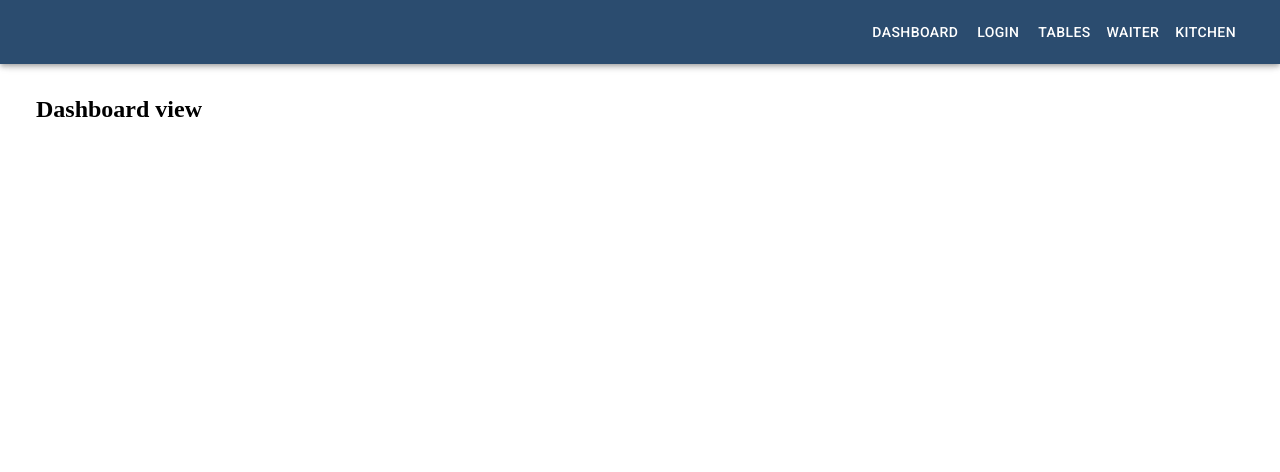
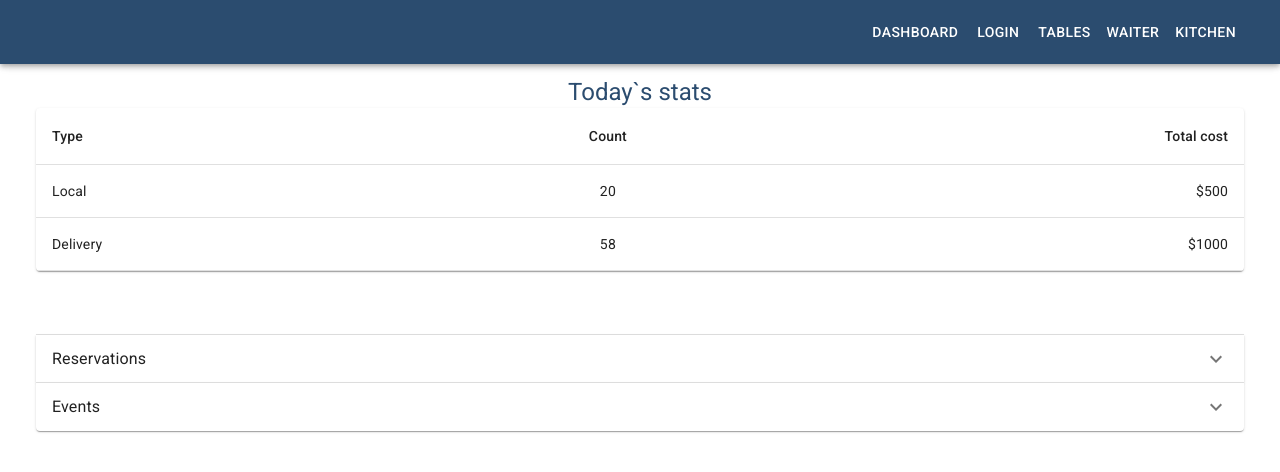
Before and after one commit to pawel-bozemski/pizzeria-portal, a React (Create React App) app: page / in a window 1280 px wide. Shown: the top 472 px of the page. Built offline with nearby package versions, Linux system fonts and the light colour scheme.

Commit message:
Add dashboard view

```diff
--- a/src/components/views/Homepage/Homepage.js
+++ b/src/components/views/Homepage/Homepage.js
@@ -1,10 +1,184 @@
 import React from 'react';
 import styles from './Homepage.module.scss';
+import Table from '@material-ui/core/Table';
+import TableBody from '@material-ui/core/TableBody';
+import TableCell from '@material-ui/core/TableCell';
+import TableContainer from '@material-ui/core/TableContainer';
+import TableHead from '@material-ui/core/TableHead';
+import TableRow from '@material-ui/core/TableRow';
+import Paper from '@material-ui/core/Paper';
+import Typography from '@material-ui/core/Typography';
+import ExpansionPanel from '@material-ui/core/ExpansionPanel';
+import ExpansionPanelSummary from '@material-ui/core/ExpansionPanelSummary';
+import ExpansionPanelDetails from '@material-ui/core/ExpansionPanelDetails';
+import ExpandMoreIcon from '@material-ui/icons/ExpandMore';
+import Toolbar from '@material-ui/core/Toolbar';
+
+
 
 const Dashboard = () => {
+
+  const stats = [
+    {
+      type: 'Local',
+      count: '20',
+      total: '500',
+    },
+    {
+      type: 'Delivery',
+      count: '58',
+      total: '1000',
+    },
+
+  ];
+
+  const reservation = [
+    {
+      id: 1,
+      hour: '15:00',
+      table: 3,
+      ppl: 3,
+    },
+    {
+      id: 2,
+      hour: '16:00',
+      table: 2,
+      ppl: 2,
+    },
+    {
+      id: 3,
+      hour: '15:00',
+      table: 1,
+      ppl: 4,
+    },
+    {
+      id: 4,
+      hour: '10:00',
+      table: 5,
+      ppl: 2,
+    },
+  ];
+
+  const events = [
+    {
+      id: 1,
+      hour: '10:00',
+      table: 3,
+      type: 'buisness',
+      ppl: 12,
+    },
+    {
+      id: 2,
+      hour: '11:00',
+      table: 2,
+      type: 'Jam session',
+      ppl: 8,
+    },
+    {
+      id: 3,
+      hour: '20:00',
+      table: 3,
+      type: 'birthday',
+      ppl: 9,
+    },
+  ];
+
   return (
     <div className={styles.component}>
-      <h2>Dashboard view</h2>
+      <Typography variant="h5" align='center' color='primary'>Today`s stats </Typography>
+      <TableContainer component={Paper}>
+        <Table>
+          <TableHead>
+            <TableRow>
+              <TableCell align="left">Type</TableCell>
+              <TableCell align="center">Count</TableCell>
+              <TableCell align="right">Total cost</TableCell>
+            </TableRow>
+          </TableHead>
+          <TableBody>
+            {stats.map(stats => (
+              <TableRow key={stats.type}>
+                <TableCell align="left">{stats.type}</TableCell>
+                <TableCell align="center">{stats.count}</TableCell>
+                <TableCell align="right">${stats.total}</TableCell>
+              </TableRow>
+            ))}
+          </TableBody>
+        </Table>
+      </TableContainer>
+      <Toolbar />
+
+      <ExpansionPanel>
+        <ExpansionPanelSummary
+          expandIcon={<ExpandMoreIcon />}
+          aria-controls="panel1a-content"
+          id="panel1a-header"
+        >
+          <Typography>Reservations</Typography>
+        </ExpansionPanelSummary>
+        <ExpansionPanelDetails>
+          <TableContainer component={Paper}>
+            <Table>
+              <TableHead>
+                <TableRow>
+                  <TableCell align="left">Id</TableCell>
+                  <TableCell align="center">Hour</TableCell>
+                  <TableCell align="center">Table</TableCell>
+                  <TableCell align="right">People</TableCell>
+                </TableRow>
+              </TableHead>
+              <TableBody>
+                {reservation.map(res => (
+                  <TableRow key={res}>
+                    <TableCell align="left">{res.id}</TableCell>
+                    <TableCell align="center">{res.hour}</TableCell>
+                    <TableCell align="center">{res.table}</TableCell>
+                    <TableCell align="right">${res.ppl}</TableCell>
+                  </TableRow>
+                ))}
+              </TableBody>
+            </Table>
+          </TableContainer>
+        </ExpansionPanelDetails>
+      </ExpansionPanel>
+
+      <ExpansionPanel>
+        <ExpansionPanelSummary
+          expandIcon={<ExpandMoreIcon />}
+          aria-controls="panel1a-content"
+          id="panel2a-header"
+        >
+          <Typography>Events</Typography>
+        </ExpansionPanelSummary>
+        <ExpansionPanelDetails>
+          <TableContainer component={Paper}>
+            <Table>
+              <TableHead>
+                <TableRow>
+                  <TableCell align="left">Id</TableCell>
+                  <TableCell align="center">Hour</TableCell>
+                  <TableCell align="center">Table</TableCell>
+                  <TableCell align="center">Type</TableCell>
+                  <TableCell align="right">People</TableCell>
+                </TableRow>
+              </TableHead>
+              <TableBody>
+                {events.map(event => (
+                  <TableRow key={event}>
+                    <TableCell align="left">{event.id}</TableCell>
+                    <TableCell align="center">{event.hour}</TableCell>
+                    <TableCell align="center">{event.table}</TableCell>
+                    <TableCell align="center">{event.type}</TableCell>
+                    <TableCell align="right">{event.ppl}</TableCell>
+                  </TableRow>
+                ))}
+              </TableBody>
+            </Table>
+          </TableContainer>
+        </ExpansionPanelDetails>
+      </ExpansionPanel>
+
+
     </div>
   );
 };
```
